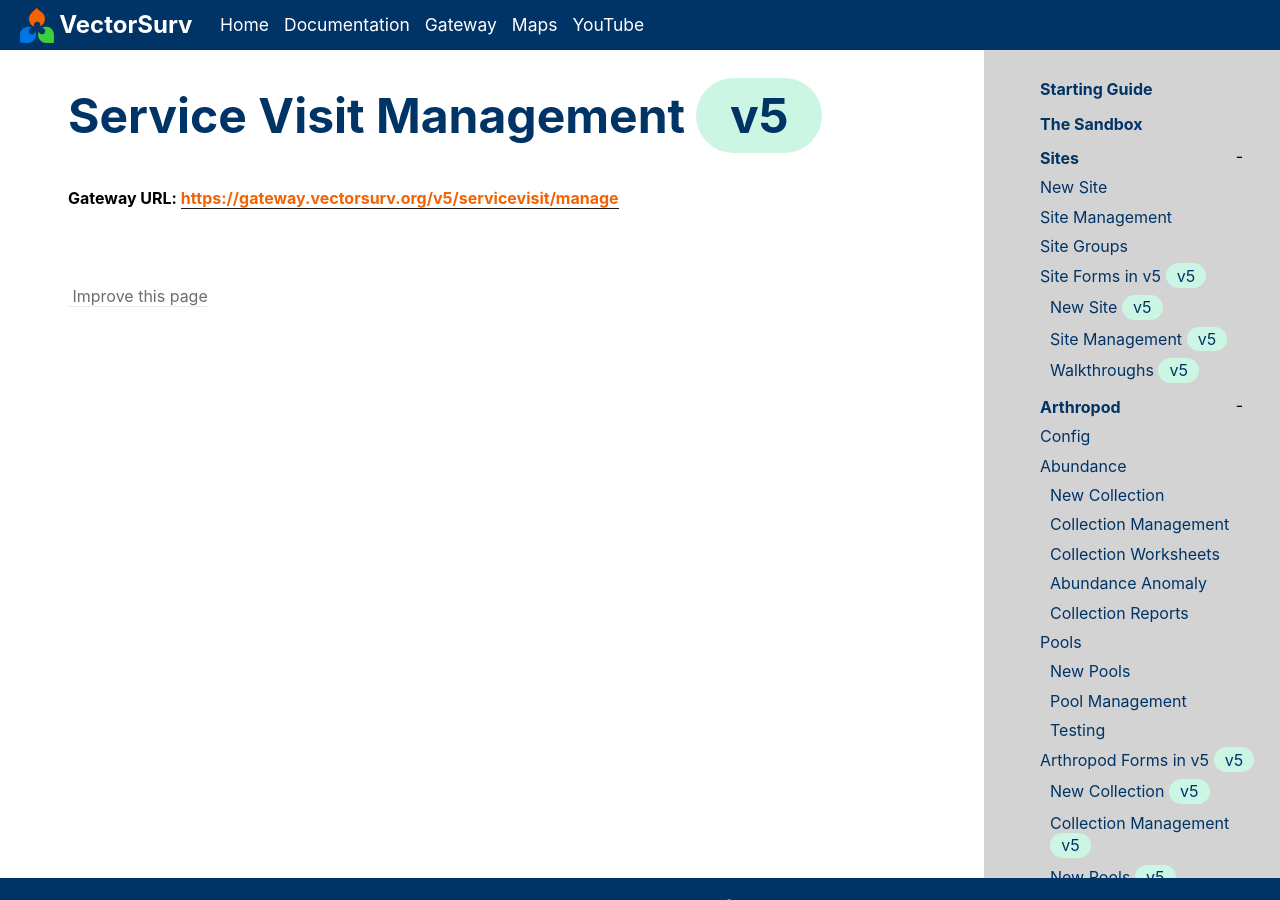
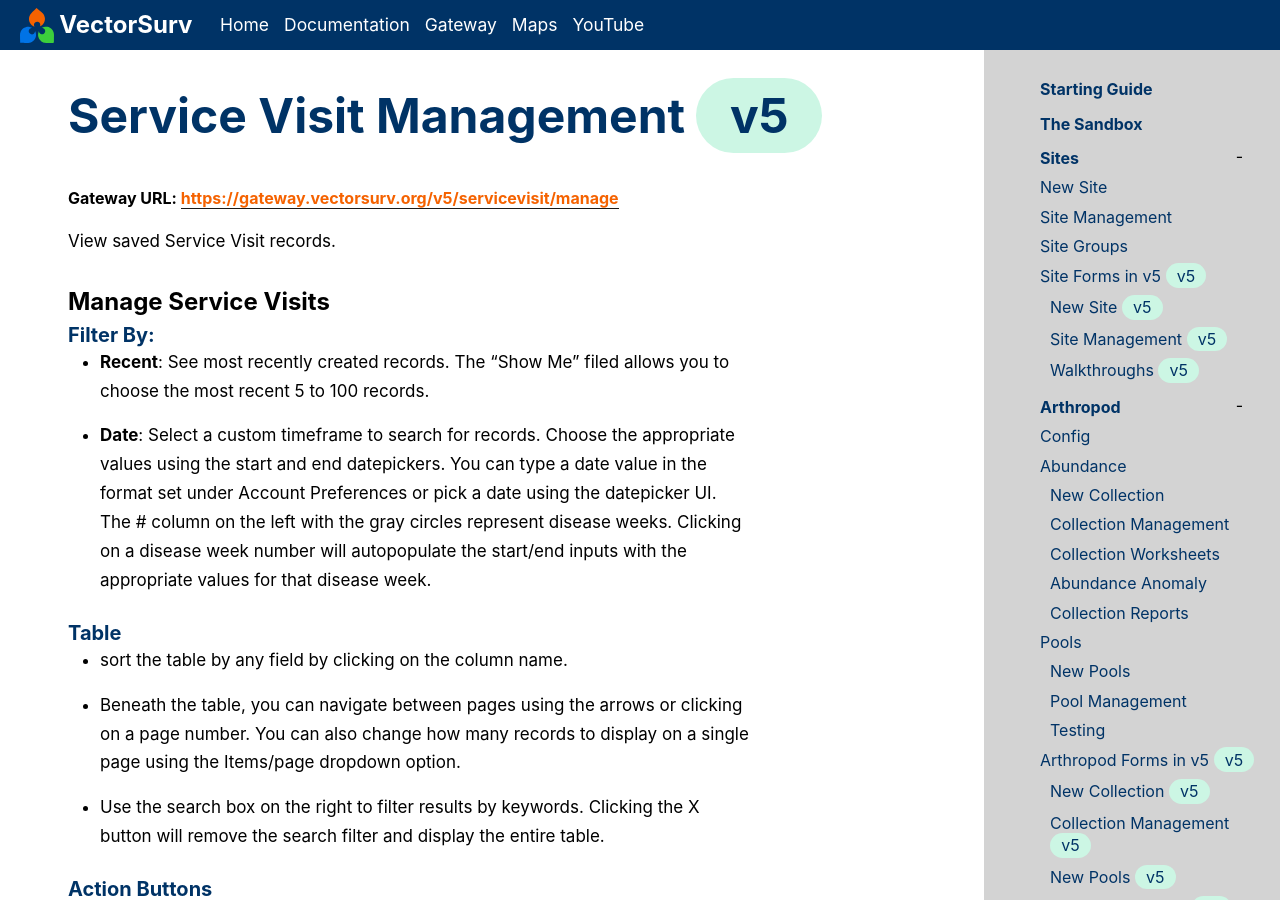
Before and after one commit to tlvaldepena/vectorsurv.org, a Jekyll site: the page built from _docs/service-visit/service-visit-manage.md, in a window 1280 px wide and 900 px high. Built offline with Jekyll 4.4.1, drawn with Linux system fonts in a browser that asks for light colours; some of the changed text lies outside the part shown.

Commit message:
fix manage page

```diff
--- a/_docs/service-visit/service-visit-manage.md
+++ b/_docs/service-visit/service-visit-manage.md
@@ -3,3 +3,27 @@
 v5: true
 gateway-url: https://gateway.vectorsurv.org/v5/servicevisit/manage
 ---
+
+View saved Service Visit records.
+
+## Manage Service Visits
+
+### Filter By:
+
+- **Recent**: See most recently created records. The "Show Me" filed allows you to choose the most recent 5 to 100 records.
+
+- **Date**: Select a custom timeframe to search for records. Choose the appropriate values using the start and end datepickers. You can type a date value in the format set under Account Preferences or pick a date using the datepicker UI. The # column on the left with the gray circles represent disease weeks. Clicking on a disease week number will autopopulate the start/end inputs with the appropriate values for that disease week.
+
+### Table
+
+- sort the table by any field by clicking on the column name.
+
+- Beneath the table, you can navigate between pages using the arrows or clicking on a page number. You can also change how many records to display on a single page using the Items/page dropdown option.
+
+- Use the search box on the right to filter results by keywords. Clicking the X button will remove the search filter and display the entire table.
+
+### Action Buttons
+
+- Pencil icon: Clicking the edit button brings you to a filled-in Service Visit form where you can modify the fields as necessary.
+
+- Red trash can icon: Delete the selected Service Visit.
```
